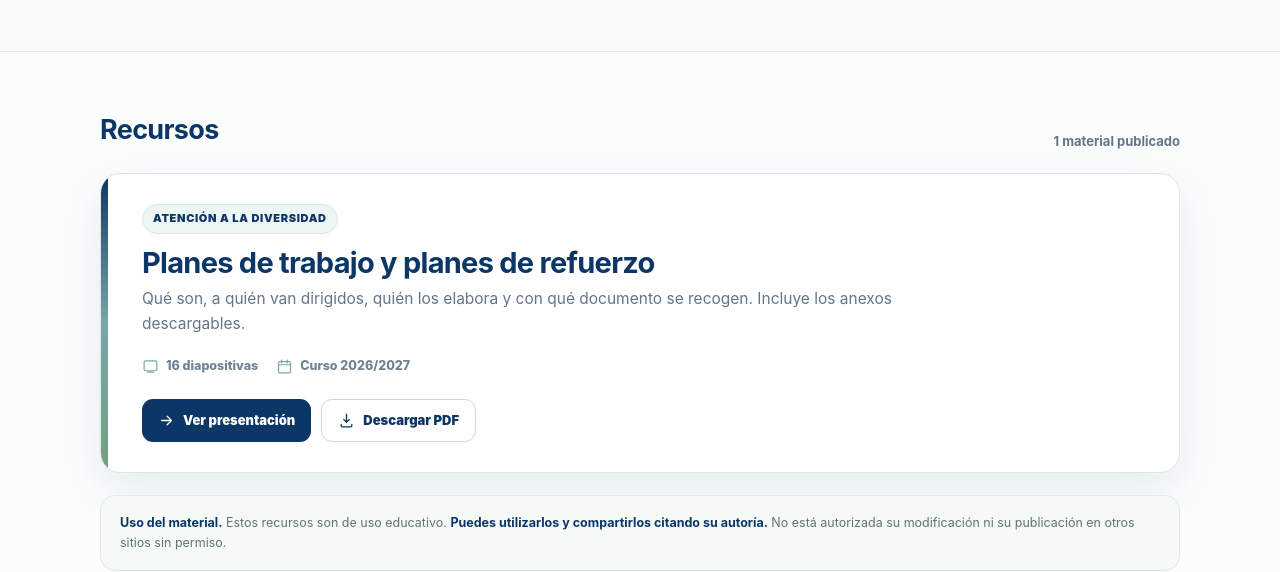
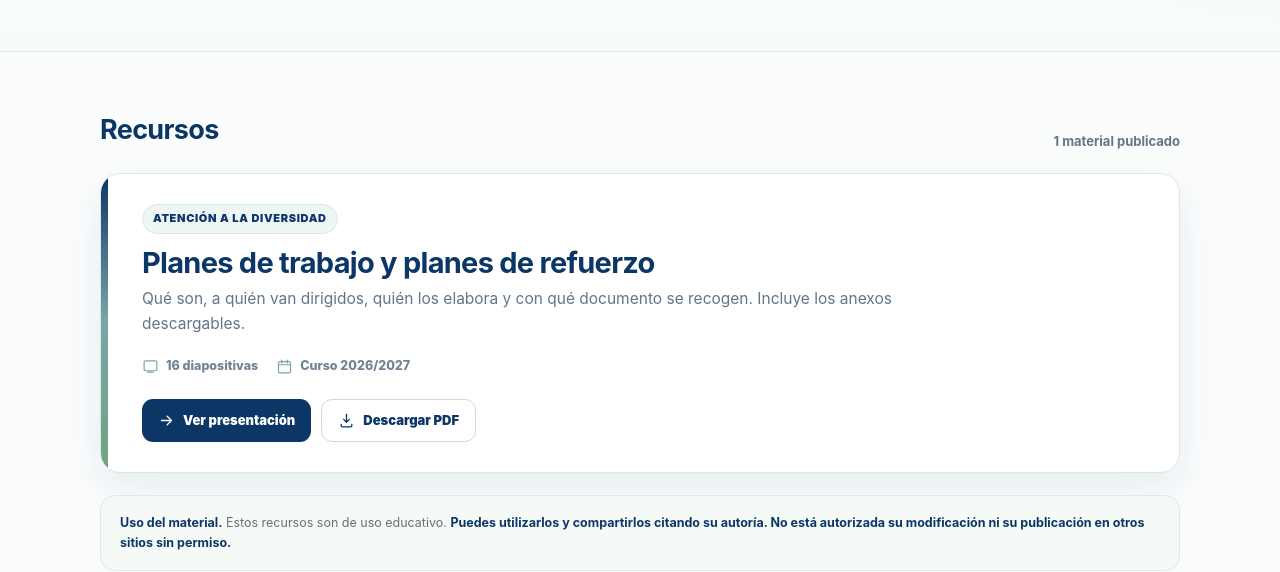
Before and after one commit to milalfarorientacion/milalfarorientacion.github.io, a plain HTML site: page index.html in a window 1280 px wide. Shown: the part 383-955 px from the top of the page. Drawn offline with Linux system fonts and the light colour scheme.

Commit message:
Update index.html

```diff
--- a/index.html
+++ b/index.html
@@ -352,8 +352,8 @@ footer{
 
   <div class="notice">
     <b>Uso del material.</b>
-    Estos recursos son de uso educativo. <b>Puedes utilizarlos y compartirlos citando su autoría.</b>
-    No está autorizada su modificación ni su publicación en otros sitios sin permiso.
+    Estos recursos son de uso educativo. <b>Puedes utilizarlos y compartirlos citando su autoría.
+    No está autorizada su modificación ni su publicación en otros sitios sin permiso.</b>
   </div>
 </main>
 
```
